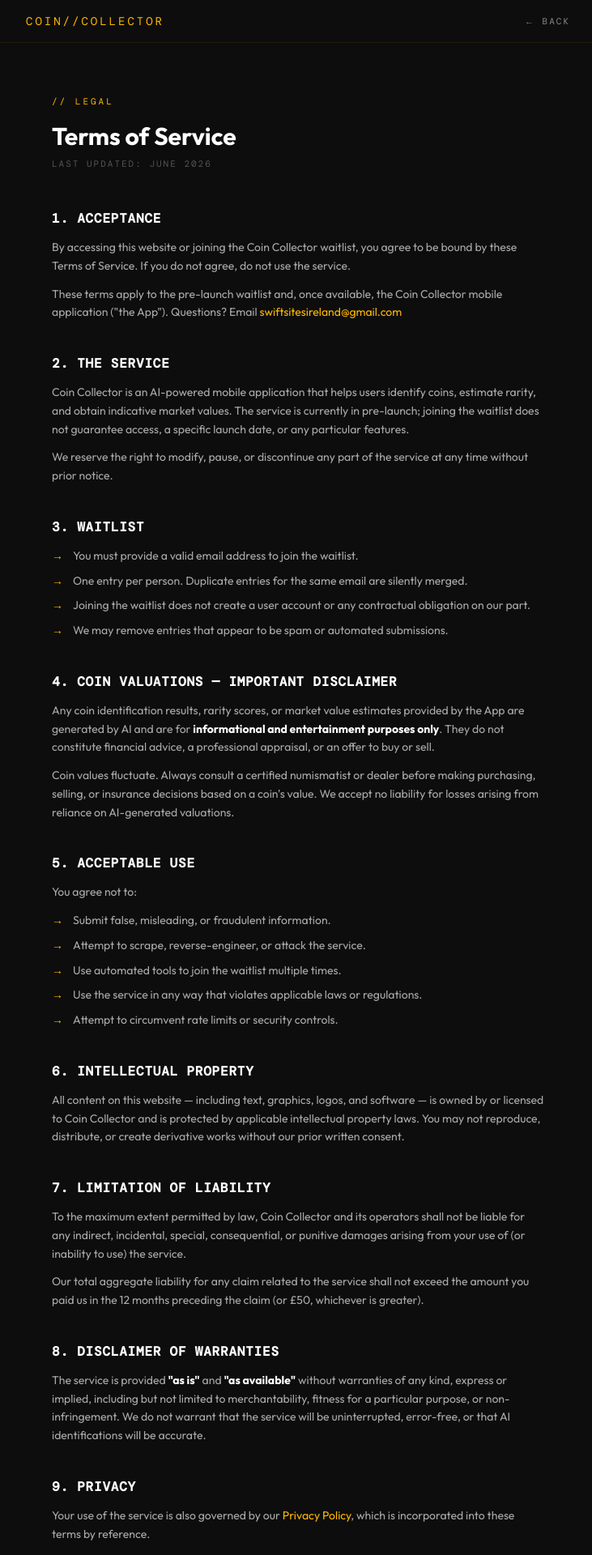
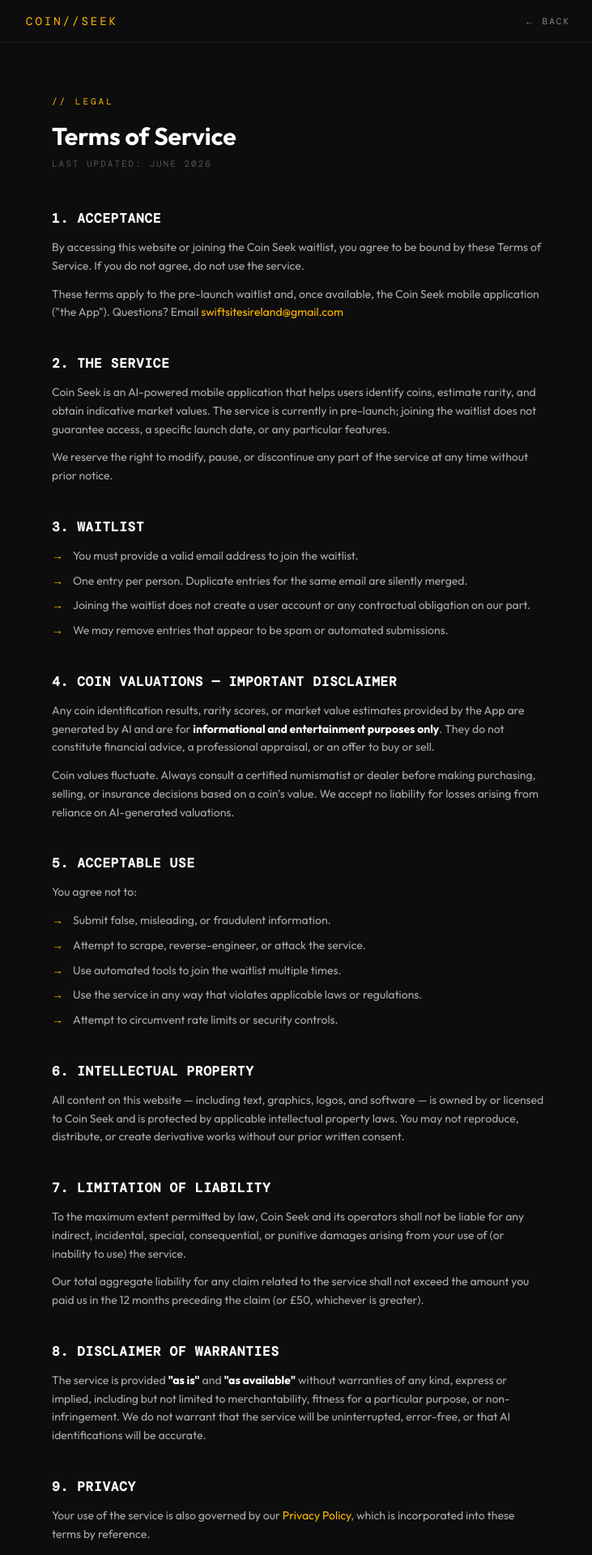
Before and after one commit to swiftsitesireland/CoinSeek, a Next.js app in the folder landing/: page /terms in a window 1280 px wide. Shown: the top 1920 px of the page at 81% size, without its empty margins (272-1003 px from the left). Built offline with nearby package versions, Linux system fonts and the light colour scheme.

Commit message:
chore: rename Coin Collector to Coin Seek across landing

```diff
--- a/landing/app/api/waitlist/route.ts
+++ b/landing/app/api/waitlist/route.ts
@@ -8,14 +8,14 @@
 const MAX_BODY_BYTES = 512
 
 const resend = process.env.RESEND_API_KEY ? new Resend(process.env.RESEND_API_KEY) : null
-const FROM_EMAIL = process.env.RESEND_FROM_EMAIL ?? 'Coin Collector <noreply@coincollector.app>'
+const FROM_EMAIL = process.env.RESEND_FROM_EMAIL ?? 'Coin Seek <noreply@coincollector.app>'
 
 async function sendConfirmationEmail(to: string): Promise<void> {
   if (!resend) return
   await resend.emails.send({
     from: FROM_EMAIL,
     to,
-    subject: "You're on the Coin Collector waitlist",
+    subject: "You're on the Coin Seek waitlist",
     html: `
       <div style="font-family:monospace;background:#0d0d0d;color:#fff;padding:40px;max-width:480px;margin:0 auto">
         <p style="color:#FFB800;font-size:11px;letter-spacing:2px;margin-bottom:24px">// COIN COLLECTOR</p>
@@ -30,7 +30,7 @@
         </div>
       </div>
     `,
-    text: `You're on the Coin Collector waitlist.\n\nWe'll email you the moment the app goes live. No spam, ever.\n\nIf you didn't sign up for this, you can safely ignore this email.`,
+    text: `You're on the Coin Seek waitlist.\n\nWe'll email you the moment the app goes live. No spam, ever.\n\nIf you didn't sign up for this, you can safely ignore this email.`,
   })
 }
 
--- a/landing/app/layout.tsx
+++ b/landing/app/layout.tsx
@@ -17,22 +17,22 @@
 const SITE_URL = 'https://coin-seek-tau.vercel.app'
 
 export const metadata: Metadata = {
-  title: 'Coin Collector — Identify Any Coin Instantly',
+  title: 'Coin Seek — Identify Any Coin Instantly',
   description:
     'AI-powered coin identification. Point your camera at any coin and instantly know its name, rarity, and market value. Join the waitlist.',
   metadataBase: new URL(SITE_URL),
   icons: { icon: '/favicon.png' },
   openGraph: {
-    title: 'Coin Collector — Identify Any Coin Instantly',
+    title: 'Coin Seek — Identify Any Coin Instantly',
     description:
       'AI-powered coin identification. Point your camera at any coin and instantly know its name, rarity, and market value. Join the waitlist.',
     url: SITE_URL,
-    siteName: 'Coin Collector',
+    siteName: 'Coin Seek',
     type: 'website',
   },
   twitter: {
     card: 'summary_large_image',
-    title: 'Coin Collector — Identify Any Coin Instantly',
+    title: 'Coin Seek — Identify Any Coin Instantly',
     description:
       'AI-powered coin identification. Point your camera at any coin and instantly know its name, rarity, and market value. Join the waitlist.',
   },
--- a/landing/app/privacy/page.tsx
+++ b/landing/app/privacy/page.tsx
@@ -2,8 +2,8 @@
 import type { Metadata } from 'next'
 
 export const metadata: Metadata = {
-  title: 'Privacy Policy — Coin Collector',
-  description: 'How Coin Collector collects, uses, and protects your personal data.',
+  title: 'Privacy Policy — Coin Seek',
+  description: 'How Coin Seek collects, uses, and protects your personal data.',
 }
 
 export default function PrivacyPolicy() {
@@ -12,7 +12,7 @@
       <header className="border-b border-[rgba(255,184,0,0.08)] px-8 py-4">
         <div className="max-w-2xl mx-auto flex justify-between items-center">
           <Link href="/" className="font-mono text-[#FFB800] text-sm tracking-[3px] hover:opacity-80 transition-opacity">
-            COIN//COLLECTOR
+            COIN//SEEK
           </Link>
           <Link href="/" className="font-mono text-[11px] text-[#888] tracking-[2px] hover:text-[#FFB800] transition-colors">
             ← BACK
@@ -32,7 +32,7 @@
           <section>
             <h2 className="text-white font-bold text-base mb-3 font-mono tracking-wider">1. WHO WE ARE</h2>
             <p>
-              Coin Collector ("we", "us", "our") is an AI-powered coin identification service. This policy
+              Coin Seek ("we", "us", "our") is an AI-powered coin identification service. This policy
               explains what personal data we collect when you join our waitlist, how we use it, and your rights
               over it.
             </p>
@@ -176,7 +176,7 @@
 
       <footer className="border-t border-[rgba(255,184,0,0.08)] px-8 py-4 mt-8">
         <div className="max-w-2xl mx-auto flex justify-between items-center">
-          <span className="font-mono text-[#2a2a2a] text-[10px] tracking-[2px]">COIN//COLLECTOR</span>
+          <span className="font-mono text-[#2a2a2a] text-[10px] tracking-[2px]">COIN//SEEK</span>
           <div className="flex gap-6">
             <Link href="/privacy" className="font-mono text-[9px] text-[#FFB800] tracking-[1px]">PRIVACY</Link>
             <Link href="/terms" className="font-mono text-[9px] text-[#555] hover:text-[#FFB800] tracking-[1px] transition-colors">TERMS</Link>
--- a/landing/app/terms/page.tsx
+++ b/landing/app/terms/page.tsx
@@ -2,8 +2,8 @@
 import type { Metadata } from 'next'
 
 export const metadata: Metadata = {
-  title: 'Terms of Service — Coin Collector',
-  description: 'Terms and conditions for using the Coin Collector waitlist and application.',
+  title: 'Terms of Service — Coin Seek',
+  description: 'Terms and conditions for using the Coin Seek waitlist and application.',
 }
 
 export default function TermsOfService() {
@@ -12,7 +12,7 @@
       <header className="border-b border-[rgba(255,184,0,0.08)] px-8 py-4">
         <div className="max-w-2xl mx-auto flex justify-between items-center">
           <Link href="/" className="font-mono text-[#FFB800] text-sm tracking-[3px] hover:opacity-80 transition-opacity">
-            COIN//COLLECTOR
+            COIN//SEEK
           </Link>
           <Link href="/" className="font-mono text-[11px] text-[#888] tracking-[2px] hover:text-[#FFB800] transition-colors">
             ← BACK
@@ -32,11 +32,11 @@
           <section>
             <h2 className="text-white font-bold text-base mb-3 font-mono tracking-wider">1. ACCEPTANCE</h2>
             <p>
-              By accessing this website or joining the Coin Collector waitlist, you agree to be bound by these
+              By accessing this website or joining the Coin Seek waitlist, you agree to be bound by these
               Terms of Service. If you do not agree, do not use the service.
             </p>
             <p className="mt-3">
-              These terms apply to the pre-launch waitlist and, once available, the Coin Collector mobile
+              These terms apply to the pre-launch waitlist and, once available, the Coin Seek mobile
               application ("the App"). Questions? Email{' '}
               <a href="mailto:swiftsitesireland@gmail.com" className="text-[#FFB800] hover:underline">
                 swiftsitesireland@gmail.com
@@ -47,7 +47,7 @@
           <section>
             <h2 className="text-white font-bold text-base mb-3 font-mono tracking-wider">2. THE SERVICE</h2>
             <p>
-              Coin Collector is an AI-powered mobile application that helps users identify coins, estimate
+              Coin Seek is an AI-powered mobile application that helps users identify coins, estimate
               rarity, and obtain indicative market values. The service is currently in pre-launch; joining the
               waitlist does not guarantee access, a specific launch date, or any particular features.
             </p>
@@ -111,7 +111,7 @@
             <h2 className="text-white font-bold text-base mb-3 font-mono tracking-wider">6. INTELLECTUAL PROPERTY</h2>
             <p>
               All content on this website — including text, graphics, logos, and software — is owned by or
-              licensed to Coin Collector and is protected by applicable intellectual property laws. You may not
+              licensed to Coin Seek and is protected by applicable intellectual property laws. You may not
               reproduce, distribute, or create derivative works without our prior written consent.
             </p>
           </section>
@@ -119,7 +119,7 @@
           <section>
             <h2 className="text-white font-bold text-base mb-3 font-mono tracking-wider">7. LIMITATION OF LIABILITY</h2>
             <p>
-              To the maximum extent permitted by law, Coin Collector and its operators shall not be liable for
+              To the maximum extent permitted by law, Coin Seek and its operators shall not be liable for
               any indirect, incidental, special, consequential, or punitive damages arising from your use of
               (or inability to use) the service.
             </p>
@@ -174,7 +174,7 @@
 
       <footer className="border-t border-[rgba(255,184,0,0.08)] px-8 py-4 mt-8">
         <div className="max-w-2xl mx-auto flex justify-between items-center">
-          <span className="font-mono text-[#2a2a2a] text-[10px] tracking-[2px]">COIN//COLLECTOR</span>
+          <span className="font-mono text-[#2a2a2a] text-[10px] tracking-[2px]">COIN//SEEK</span>
           <div className="flex gap-6">
             <Link href="/privacy" className="font-mono text-[9px] text-[#555] hover:text-[#FFB800] tracking-[1px] transition-colors">PRIVACY</Link>
             <Link href="/terms" className="font-mono text-[9px] text-[#FFB800] tracking-[1px]">TERMS</Link>
--- a/landing/components/Footer.tsx
+++ b/landing/components/Footer.tsx
@@ -5,7 +5,7 @@
     <footer className="relative z-10 border-t border-[rgba(255,184,0,0.08)] px-8 py-4">
       <div className="max-w-2xl mx-auto flex justify-between items-center">
         <span className="font-mono text-[#555] text-[11px] tracking-[2px]">
-          COIN//COLLECTOR
+          COIN//SEEK
         </span>
         <div className="flex items-center gap-6">
           <Link
--- a/landing/components/Nav.tsx
+++ b/landing/components/Nav.tsx
@@ -3,7 +3,7 @@
     <nav className="relative z-10 border-b border-[rgba(255,184,0,0.08)] px-8 py-4">
       <div className="max-w-2xl mx-auto flex justify-between items-center">
         <span className="font-mono text-[#FFB800] text-[13px] tracking-[2px]">
-          COIN//COLLECTOR
+          COIN//SEEK
         </span>
         <span className="border border-[rgba(255,184,0,0.3)] text-[#FFB800] font-mono text-[9px] px-2.5 py-1 rounded-[2px] tracking-[1px]">
           COMING SOON
```
Also changed, not shown: 1 other file (tests, documents, lock files or other folders).
